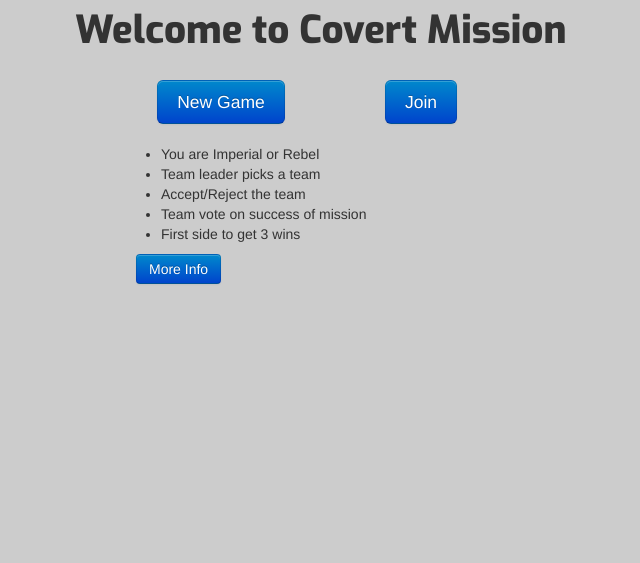
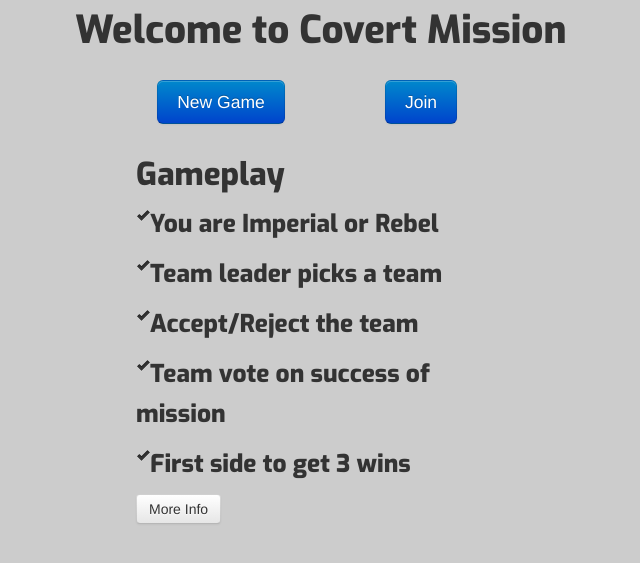
Before and after one commit to wooki/covertmission, a CodeIgniter app: page /index.php/homepage/index in a window 1280 px wide. Shown: the top 563 px of the page, without its empty margins (319-959 px from the left). Run offline with CodeIgniter, Linux system fonts and the light colour scheme; some libraries are stand-ins or nearby versions.

Commit message:
added about page

```diff
--- a/application/views/homepage.php
+++ b/application/views/homepage.php
@@ -25,15 +25,14 @@
 
       <div class="span4 offset4">
 
-            <ul>
-            <li>You are Imperial or Rebel</li>
-            <li>Team leader picks a team</li>
-            <li>Accept/Reject the team</li>
-            <li>Team vote on success of mission</li>
-            <li>First side to get 3 wins</li>
-            </ul>
+            <h2>Gameplay</h2>
+            <h3><i class="icon-ok"></i>You are Imperial or Rebel</h3>
+            <h3><i class="icon-ok"></i>Team leader picks a team</h3>
+            <h3><i class="icon-ok"></i>Accept/Reject the team</h3>
+            <h3><i class="icon-ok"></i>Team vote on success of mission</h3>
+            <h3><i class="icon-ok"></i>First side to get 3 wins</h3>
 
-            <p><a class="btn btn-primary" href="/about">More Info</a></p>
+            <p><a class="btn" href="/about">More Info</a></p>
 
 
         </div>
```
Also changed, not shown: application/views/about.php (+1 -11 lines).
